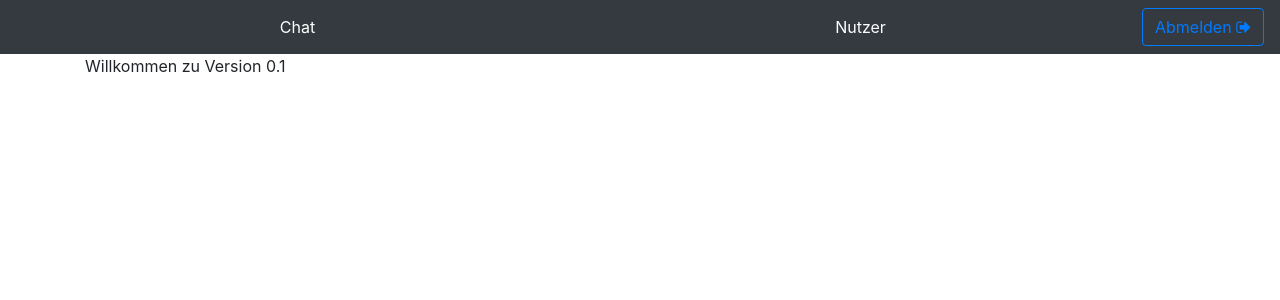
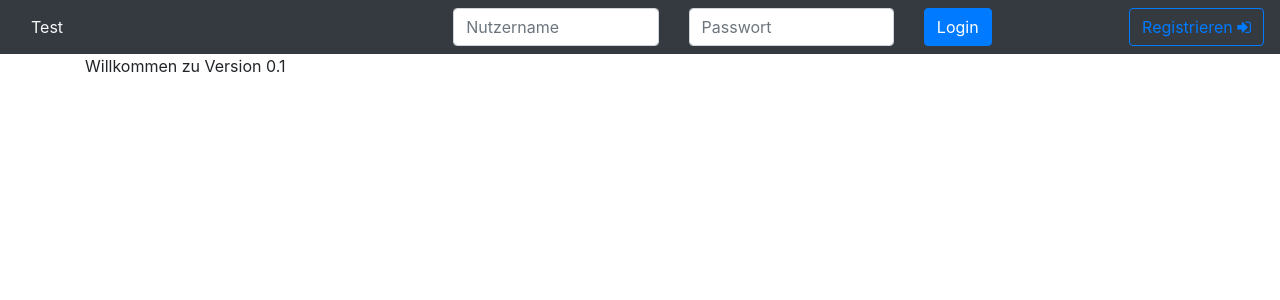
Before and after one commit to SkriiL/chat_angular, an Angular app: page / in a window 1280 px wide. Shown: the top 300 px of the page. Built offline with nearby package versions, Linux system fonts and the light colour scheme.

Commit message:
#4 nutzeransicht

```diff
--- a/src/app/components/navbar/navbar.component.ts
+++ b/src/app/components/navbar/navbar.component.ts
@@ -8,7 +8,7 @@ import {ActivatedRoute} from '@angular/router';
   templateUrl: './navbar.component.html',
 })
 export class NavbarComponent implements OnInit {
-  public loggedIn = true;
+  public loggedIn = false;
 
   constructor(
     private toastr: ToastrService,
```
